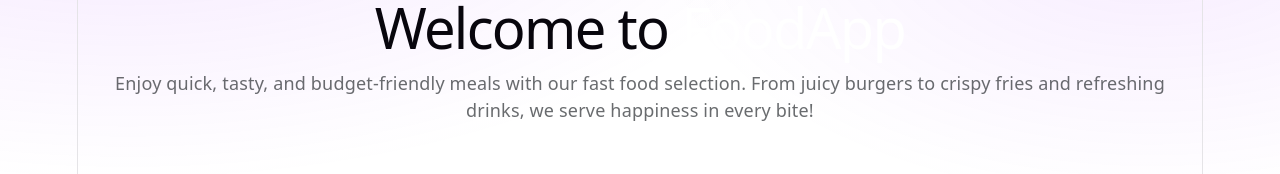
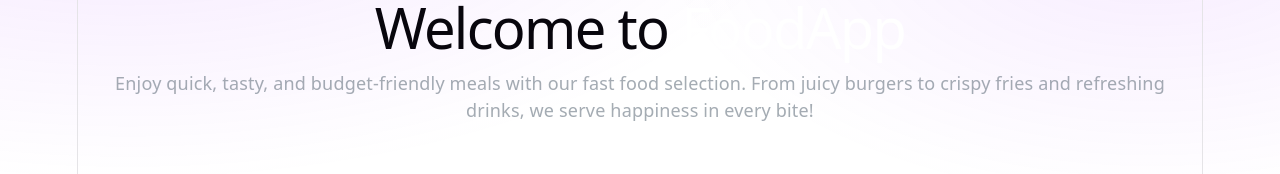
Before and after one commit to sathvik044/Food-Restaurent, a React (Vite) app in the folder frontend/: page / in a window 1280 px wide. Shown: the part 178-352 px from the top of the page. Built offline with nearby package versions, Linux system fonts and the light colour scheme; no server answers.

Commit message:
brighten the muted txt and navbar is hidden in the auth page

```diff
--- a/frontend/src/components/Navbar.tsx
+++ b/frontend/src/components/Navbar.tsx
@@ -10,6 +10,10 @@ const Navbar = () => {
   const isAuthPage = pathname === "/login" || pathname === "/register";
   const hideCartButton = isAuthPage;
   const navClassName = `glass-nav py-3${isAuthPage ? " auth-nav" : ""}`;
+
+  if (isAuthPage) {
+    return null;
+  }
 
   return (
     <nav className={navClassName}>
--- a/frontend/src/index.css
+++ b/frontend/src/index.css
@@ -122,7 +122,8 @@ p {
 
 .text-muted {
   color: var(--text);
-  opacity: 0.9;
+  opacity: 0.8;
+  filter: brightness(3.1);
 }
 
 .login-container {
```
Also changed, not shown: 2 other files (tests, documents, lock files or other folders).
